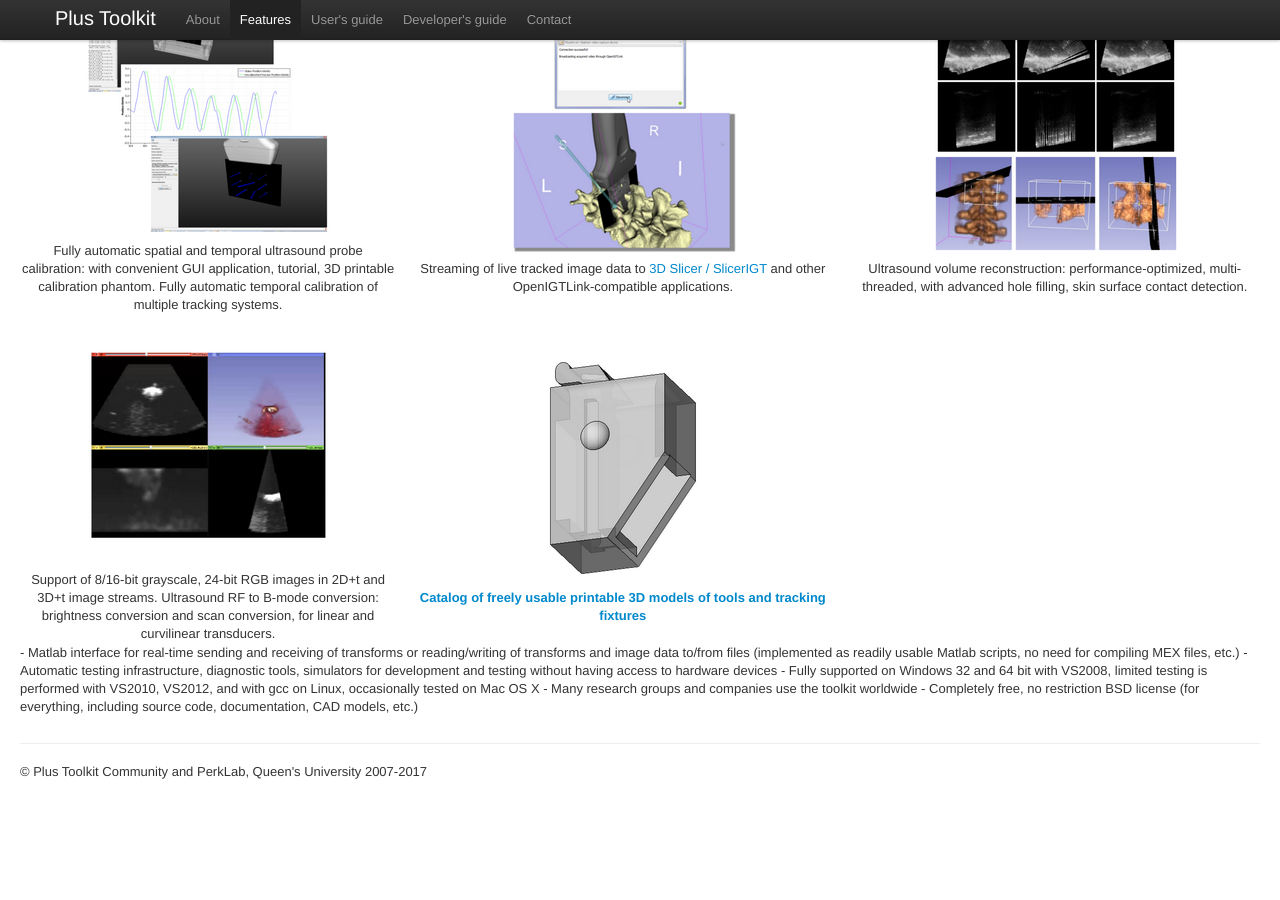
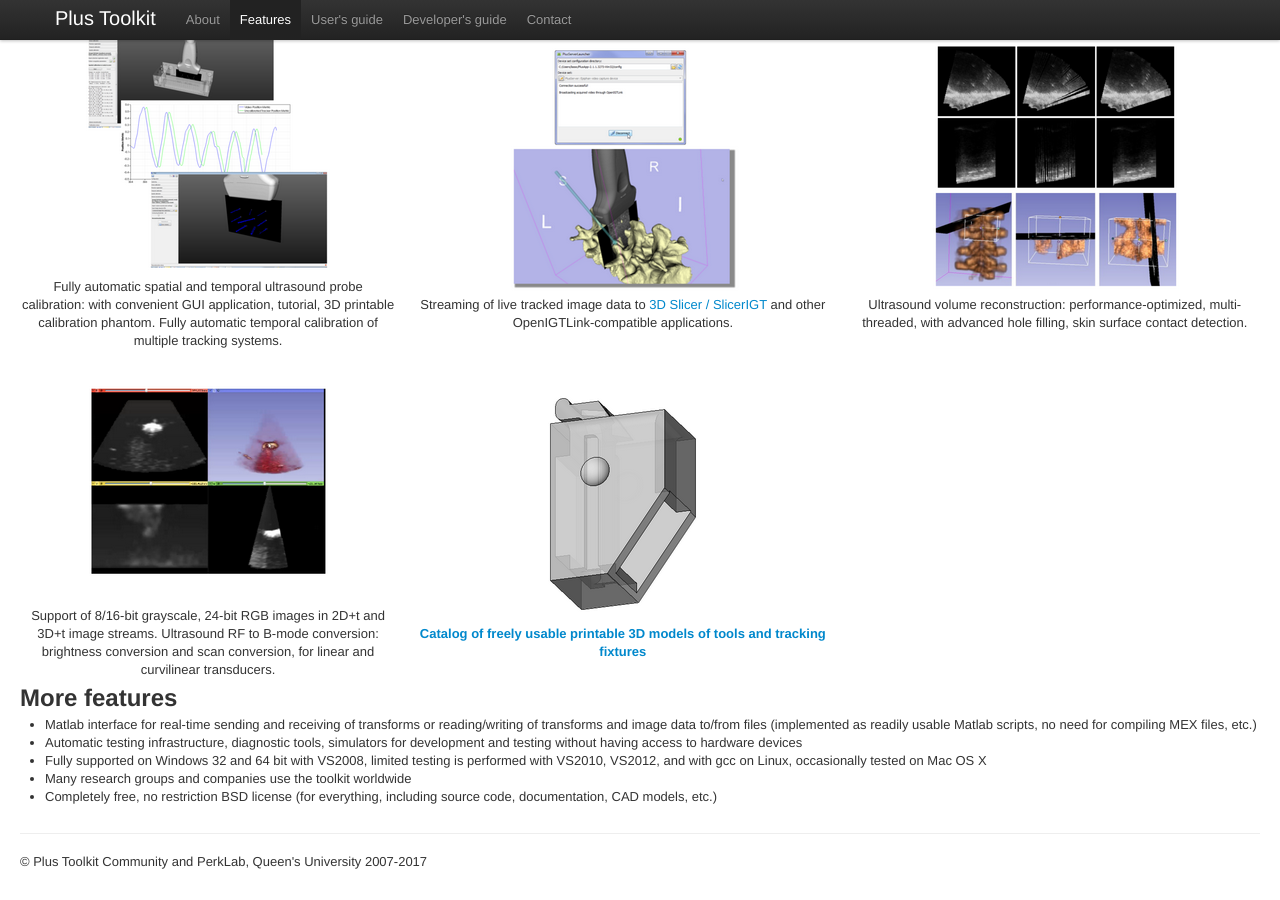
Before and after one commit to PlusToolkit/plustoolkit.github.io, a Jekyll site: the page built from features.md, in a window 1280 px wide and 900 px high, scrolled down 1085 px. Built offline with Jekyll 4.4.1, drawn with Linux system fonts in a browser that asks for light colours; before the commit the page ends 1895 px from its top, so only the background shows below that.

Commit message:
updated features.md

```diff
--- a/features.md
+++ b/features.md
@@ -65,7 +68,8 @@ description: ""
   </tbody>
 </table>
 
-<p>
+More features
+-------------
 
 - Matlab interface for real-time sending and receiving of transforms or reading/writing of transforms and image data to/from files (implemented as readily usable Matlab scripts, no need for compiling MEX files, etc.)
 - Automatic testing infrastructure, diagnostic tools, simulators for development and testing without having access to hardware devices
```
Also changed, not shown: other parts of features.md (+3 -0 lines).
